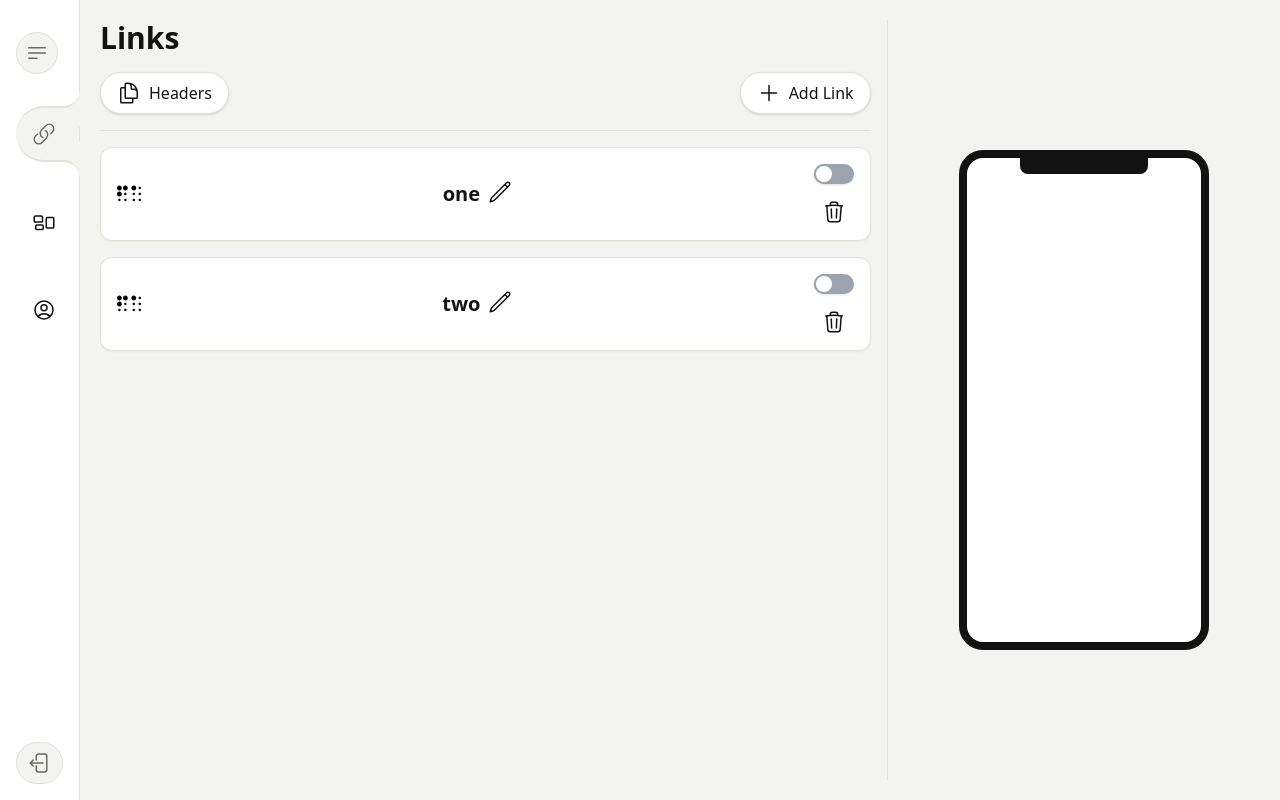
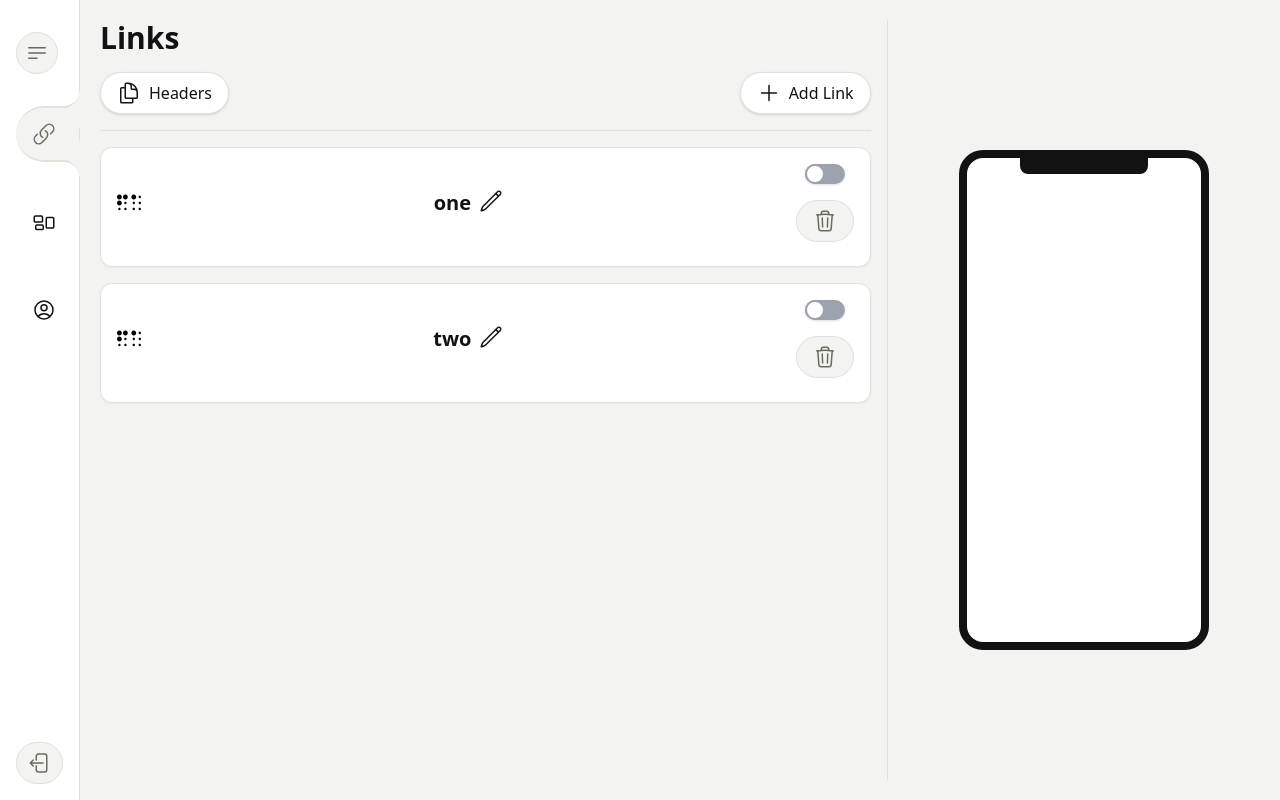
Before and after one commit to SimoSamaa/YourLink, a Vue app in the folder client/: page /yourLink/admin/links in a window 1280 px wide. Built offline with nearby package versions, Linux system fonts and the light colour scheme.

Commit message:
add drag element

```diff
--- a/client/src/components/UI/BaseButton.vue
+++ b/client/src/components/UI/BaseButton.vue
@@ -1,7 +1,8 @@
 <template>
   <button
-    class="flex gap-4 capitalize justify-center bg-bg rounded-full py-2 px-4 border-border border text-text2 active:scale-90"
+    class="disabled:hidden flex gap-4 capitalize justify-center bg-bg rounded-full py-2 px-4 border-border border text-text2 active:scale-90 outline-none"
     :class="mode"
+    :disabled="disabled"
   >
     <slot></slot>
   </button>
@@ -16,26 +17,39 @@ defineProps({
     required: false,
     default: "",
   },
+  disabled: {
+    type: Boolean as PropType<boolean>,
+    required: false,
+    default: false,
+  },
 });
 </script>
 
 <style scoped lang="scss">
+button {
+  &:is(:hover, :focus-visible) {
+    @extend .white-btn;
+  }
+}
 .nav-btn {
   @apply p-2;
 }
-
 .white-btn {
   @apply bg-white text-black2 gap-2 transition-shadow
   duration-300 ease-in-out shadow;
   transition-property: color;
   transition-property: background-color;
 
-  &:hover {
+  &:is(:hover, :focus-visible) {
     @apply text-white bg-purple-400 shadow-none;
   }
 
-  &.add:hover {
+  &.add:is(:hover, :focus-visible) {
     @apply bg-sky-500;
+  }
+
+  &.err:is(:hover, :focus-visible) {
+    @apply bg-red-500;
   }
 }
 </style>
--- a/client/src/modules/links/index.ts
+++ b/client/src/modules/links/index.ts
@@ -8,11 +8,13 @@ export default {
       headerLinks: [
         {
           id: '1',
-          title: 'one'
+          title: 'one',
+          isDisable: false,
         },
         {
           id: '2',
-          title: 'two'
+          title: 'two',
+          isDisable: false,
         },
       ] as HeaderLinks[]
     }
--- a/client/src/types/interfaces.ts
+++ b/client/src/types/interfaces.ts
@@ -1,6 +1,10 @@
 interface HeaderLinks {
   id: string;
   title: string;
+  isDisable: boolean,
+  isEdit: boolean,
+  isOpenDelete: boolean,
+  isDrag: boolean
 }
 
 export { HeaderLinks }
--- a/client/src/views/admin/LinksPage.vue
+++ b/client/src/views/admin/LinksPage.vue
@@ -11,22 +11,41 @@
         add link
       </base-button>
     </header>
-    <ul class="grid gap-4 mt-4">
+    <ul
+      class="headers-container grid gap-4 mt-4"
+      @dragover.prevent="dropDragElement"
+    >
       <li
         v-for="header in headers"
         :key="header.id"
         draggable="true"
-        class="bg-white p-4 rounded-xl border-border border shadow-sm flex justify-between items-center gap-2"
+        class="bg-white space-y-2 p-4 rounded-xl border-border border shadow-sm"
+        :class="{ dragging: header.isDrag }"
+        @dragstart="startDragElement(header)"
+        @dragend="endDragElement(header)"
       >
-        <appIcon name="dotes" class="cursor-grab" />
+        <div class="flex justify-between items-center gap-2 relative">
+          <span v-if="header.isEdit" class="absolute bottom-4 left-24 text-sm">
+            {{ header.title.length }}/25
+          </span>
+          <div class="drager cursor-grab">
+            <appIcon name="dotes" />
+          </div>
           <div class="flex gap-2 font-semibold text-xl">
-          <div v-if="!header.isEdit">{{ header.title }}</div>
+            <div v-if="!header.isEdit">
+              {{ header.title }}
+              <span v-if="!header.title" class="text-border"
+                >Headline title</span
+              >
+            </div>
             <input
               v-else
               :value="header.title"
               type="text"
               class="inputHeader text-center outline-none w-full"
-            @blur="header.isEdit = false"
+              @blur="handledHeaderEmpty(header)"
+              maxlength="25"
+              @input="zaba($event, header)"
             />
             <appIcon
               v-if="!header.isEdit"
@@ -35,13 +54,38 @@
               @click="editHeader(header)"
             />
           </div>
-        <div class="grid gap-4 place-items-center">
-          <input type="checkbox" id="disable" class="hidden" />
+          <div class="actions grid gap-4 place-items-center">
+            <input
+              type="checkbox"
+              :id="`disable-${header.id}`"
+              class="hidden"
+            />
             <label
               class="relative block w-10 h-5 rounded-full bg-gray-400 shadow"
-            for="disable"
+              :for="`disable-${header.id}`"
             ></label>
+            <base-button
+              mode="err"
+              :disabled="header.isOpenDelete"
+              @click="openDeleteHeader(header)"
+            >
               <appIcon name="delete" />
+            </base-button>
+          </div>
+        </div>
+        <div
+          class="delete-header"
+          :class="{ 'open-delete': header.isOpenDelete }"
+        >
+          <div>
+            <h3 class="text-center">Delete this forever?</h3>
+            <div class="columns-2 gap-4 mt-4 [&_button]:w-full">
+              <base-button @click="header.isOpenDelete = false"
+                >cancel</base-button
+              >
+              <base-button mode="err">delete</base-button>
+            </div>
+          </div>
         </div>
       </li>
     </ul>
@@ -49,15 +93,73 @@
 </template>
 
 <script lang="ts" setup>
-import { ref, computed, onUpdated } from "vue";
+import { ref, computed, onUpdated, onMounted } from "vue";
 import { useStore } from "vuex";
+import { HeaderLinks } from "../../types/interfaces";
 
 const store = useStore();
-const headers = computed(() => store.getters["links/headers"]);
 
-const editHeader = (header: any) => {
+const isDrag = ref<boolean>(false);
+
+const headers = computed<HeaderLinks[]>(() => store.getters["links/headers"]);
+
+const editHeader = (header: HeaderLinks) => {
   header.isEdit = !header.isEdit;
 };
+
+const handledHeaderEmpty = (header: HeaderLinks) => {
+  header.isEdit = false;
+};
+
+const zaba = (e: Event, header: HeaderLinks) => {
+  if (e.target instanceof HTMLInputElement) {
+    // if (e.target.value.length <= 25) {
+    //   console.log("yes");
+    // } else {
+    //   console.log("no");
+    // }
+    header.title = e.target.value;
+  }
+};
+
+const openDeleteHeader = (header: HeaderLinks) => {
+  header.isOpenDelete = true;
+};
+
+const startDragElement = (header: HeaderLinks) => {
+  console.log("start");
+  header.isDrag = true;
+};
+
+const endDragElement = (header: HeaderLinks) => {
+  console.log("end");
+  header.isDrag = false;
+};
+
+const dropDragElement = (e: any) => {
+  const headersContainer = document.querySelector(".headers-container");
+  const draggingItem = document.querySelector(".dragging");
+
+  const afterElement = getDragAfterElement(headersContainer, e.clientY);
+  if (afterElement == null) {
+    headersContainer.appendChild(draggingItem);
+  } else {
+    headersContainer.insertBefore(draggingItem, afterElement);
+  }
+};
+
+function getDragAfterElement(container: any, y: any) {
+  let draggableElements = Array.from(
+    container.querySelectorAll("li:not(.dragging)")
+  );
+  draggableElements = draggableElements.find((element) => {
+    const { top, bottom } = element.getBoundingClientRect();
+    const offset = y - (top + bottom) / 2;
+    return offset < 0;
+  });
+
+  return draggableElements;
+}
 
 onUpdated(() => {
   const inputHeader = document.querySelector(".inputHeader");
@@ -65,9 +167,21 @@ onUpdated(() => {
     inputHeader.focus();
   }
 });
+
+onMounted(() => {
+  // const a = document.querySelectorAll<Element>("ul li input") as NodeList;
+  // a.forEach((b) => {
+  //   b.addEventListener("input", () => {
+  //     if (b instanceof HTMLInputElement) {
+  //       console.log(b.id, b.checked);
+  //     }
+  //   });
+  // });
+});
 </script>
 
 <style scoped lang="scss">
+.actions {
   label {
     &:before {
       @apply content-[''] w-5 h-5 rounded-full cursor-pointer
@@ -76,11 +190,27 @@ label {
     }
   }
 
-#disable:checked ~ label {
+  input:checked ~ label {
     @apply bg-sky-500;
   }
 
-#disable:checked ~ label::before {
+  input:checked ~ label::before {
     @apply left-5 border-sky-500;
   }
+}
+
+.delete-header {
+  display: grid;
+  grid-template-rows: 0fr;
+  transition: grid-template-rows ease-out 300ms;
+
+  &.open-delete {
+    grid-template-rows: 1fr;
+    @apply border-t p-4;
+  }
+
+  div {
+    overflow: hidden;
+  }
+}
 </style>
```
Also changed, not shown: client/src/components/admin/LinksHeader.vue (added). Lines whose indentation alone changed are shown as unchanged.
